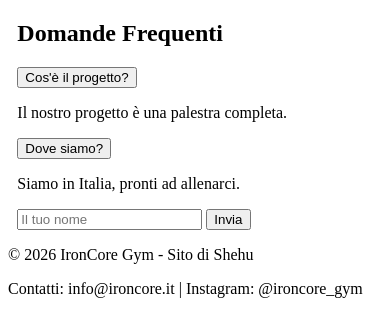
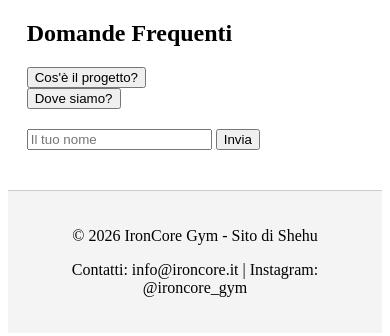
Before and after one commit to shehunpt/progetto-github-classe4, a plain HTML site: page index.html in a window 390 px wide. Drawn offline with Linux system fonts and the light colour scheme.

Commit message:
Update style.css

```diff
--- a/style.css
+++ b/style.css
@@ -1,13 +1,32 @@
-/* Media Query per tablet */
+/* Stile Accordion */
+.faq-content {
+    max-height: 0;
+    overflow: hidden;
+    transition: max-height 0.3s ease;
+}
+.faq-item.aperto .faq-content {
+    max-height: 100px;
+}
+
+/* Footer */
+footer {
+    text-align: center;
+    padding: 20px;
+    background-color: #f4f4f4;
+    margin-top: 40px;
+    border-top: 1px solid #ccc;
+}
+
+/* Media Query (Tablet/Mobile) */
 @media screen and (max-width: 768px) {
     .faq-container, #mio-form {
-        width: 95%;
-        margin: auto;
+        width: 90%;
+        margin: 20px auto;
     }
 }
 
-/* Accessibilità: Focus visibile per navigazione da tastiera */
+/* Accessibilità */
 button:focus, input:focus {
-    outline: 2px solid #0056b3;
+    outline: 3px solid #ffcc00;
     outline-offset: 2px;
 }
```
